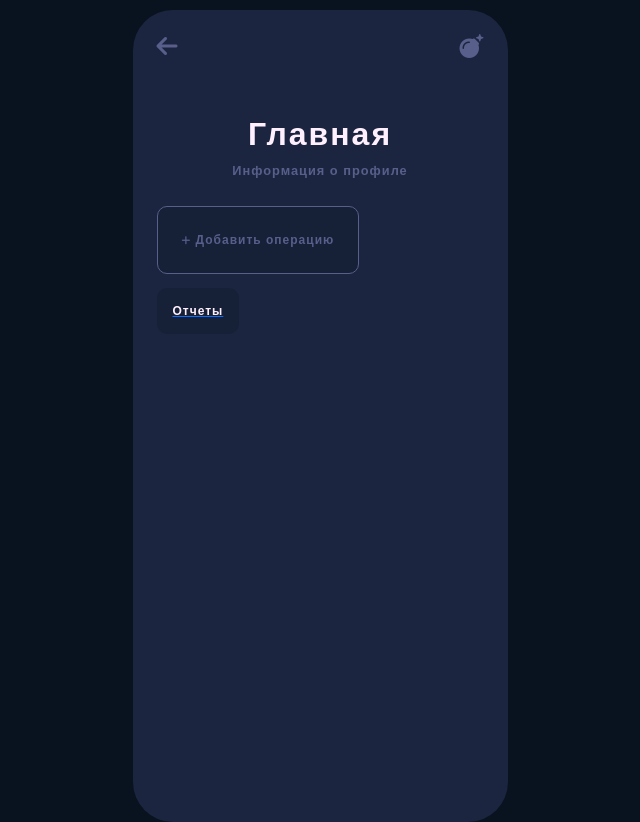
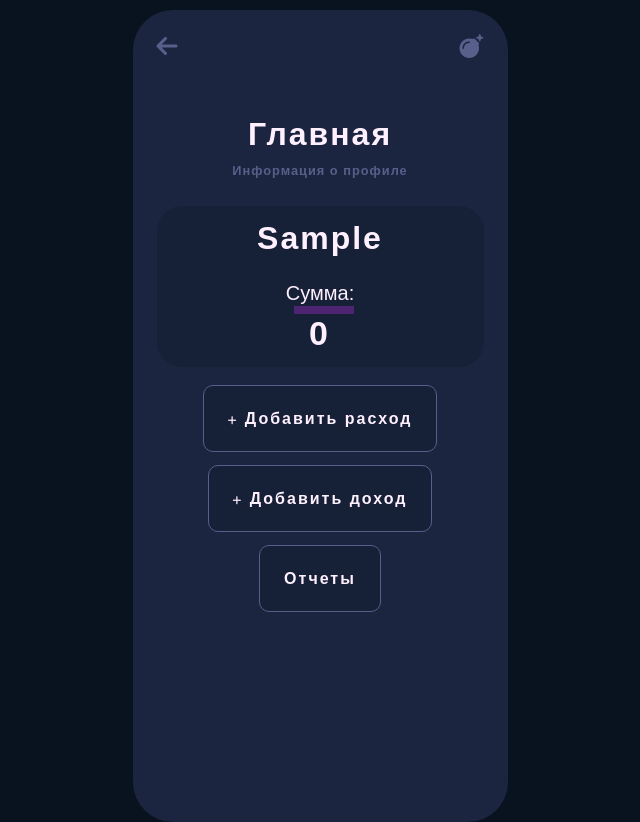
Before and after one commit to ejina21/my_finance, a Django app: page / in a window 1280 px wide. Shown: the whole page, without its empty margins (320-960 px from the left). Run offline with Django 4.2, Linux system fonts and the light colour scheme; the visitor is signed in with stand-in values (Sample User, id 1); some libraries are stand-ins or nearby versions; some web fonts are replaced.

Commit message:
feat: update template and css reports and main page

```diff
--- a/Templates/base_template.html
+++ b/Templates/base_template.html
@@ -13,7 +13,7 @@
     <div class="container">
         {% block head %}
             <div class="pt-4 px-2 d-flex flex-row justify-content-between">
-                <a href="#">
+                <a href="javascript:history.go(-1)">
                     <i class="fas fa-arrow-left nav-icon"></i>
                 </a>
                 <a href="/admin/">
--- a/Templates/main_page.html
+++ b/Templates/main_page.html
@@ -7,16 +7,34 @@
     <div class="text-center">
         <span class="sub-heading">Информация о профиле</span>
     </div>
-
-    <div class="d-flex flex-row mt-4 mx-2 align-items-center">
-        <span class="add-filter px-4 py-4">
+    <div class="d-flex flex-column chart-bg mx-2 mt-4">
+        <div class="d-flex flex-column align-items-center p-2">
+            <span class="heading">{{ user.name }}</span>
+        </div>
+        <div class="d-flex flex-column align-items-center p-2">
+            <span class="expense-label">Сумма:</span>
+            <span class="expense">{{ user.cash }}</span>
+        </div>
+    </div>
+    <div class="d-flex flex-column mt-4 mx-2 p-3 align-items-center">
+        <a href="/report">
+            <span class="add-button px-4 py-4">
+                <i class="fas fa-plus filter-icon"></i>
+                Добавить расход
+            </span>
+        </a>
+    </div>
+    <div class="d-flex flex-column mt-4 mx-2 p-3 align-items-center">
+        <a href="/report">
+            <span class="add-button px-4 py-4">
             <i class="fas fa-plus filter-icon"></i>
-            Добавить операцию
-        </span>
+            Добавить доход
+            </span>
+        </a>
     </div>
-    <div class="d-flex flex-row mt-4 mx-2 align-items-center">
+    <div class="d-flex flex-column mt-4 mx-2 p-3 align-items-center">
         <a href="/report">
-            <span class="filter px-3 py-3 mr-2 filter-active">Отчеты</span>
+            <span class="add-button px-4 py-4">Отчеты</span>
         </a>
     </div>
 {% endblock %}
--- a/dds/models.py
+++ b/dds/models.py
@@ -35,7 +35,7 @@ class Operation(models.Model):
         verbose_name_plural = 'Финансовые операции'
 
     def __str__(self):
-        return f'{self.amount}_{self.article}'
+        return f'{self.amount} {self.article}'
 
 
 class Article(models.Model):
@@ -52,4 +52,4 @@ class Article(models.Model):
         unique_together = ('type_operation', 'name')
 
     def __str__(self):
-        return f'{self.get_type_operation_display()}_{self.name}'
+        return f'{self.get_type_operation_display()} {self.name}'
--- a/dds/services/hardcode_data.py
+++ b/dds/services/hardcode_data.py
@@ -29,7 +29,7 @@ ARTICLES = (
     ('expenses', 'Подарок'),
     ('expenses', 'Другое'),
     ('expenses', 'Хоз.нужды'),
-    ('expenses', 'Равзлечения'),
+    ('expenses', 'Развлечения'),
     ('expenses', 'Ремонт'),
     ('expenses', 'Аренда'),
     ('expenses', 'Комуналка'),
--- a/dds/views.py
+++ b/dds/views.py
@@ -1,33 +1,37 @@
 from django.shortcuts import render
-
 from django.views.generic import View
 from django.http import HttpResponseRedirect
 
-from dds.forms import UserForm
+from dds.models import Operation
+from report.models import ReportOfDate
 
 
 class MainView(View):
-    form_class = UserForm
+    # form_class = UserForm
     template_name = 'main_page.html'
 
     def get(self, request, *args, **kwargs):
+        if not request.user.is_authenticated:
+            return HttpResponseRedirect('admin/')
         user_initial = {
             'name': request.user.first_name,
             'cash': request.user.cash_sum,
         }
-        form = self.form_class(instance=request.user)
-        return render(request, self.template_name, {'form': form, 'user': user_initial})
+        # form = self.form_class(instance=request.user)
+        return render(request, self.template_name, {'user': user_initial})
 
-    def post(self, request, *args, **kwargs):
-        form = self.form_class(request.POST)
-        if form.is_valid():
-            return HttpResponseRedirect('/success/')
-
-        return render(request, self.template_name, {'form': form})
+    # def post(self, request, *args, **kwargs):
+    #     form = self.form_class(request.POST)
+    #     if form.is_valid():
+    #         return HttpResponseRedirect('/success/')
+    #
+    #     return render(request, self.template_name, {'form': form})
 
 
 class ReportView(View):
     template_name = 'reports.html'
 
     def get(self, request, *args, **kwargs):
-        return render(request, self.template_name, {})
+        reports = ReportOfDate.objects.filter(user=request.user)
+        operations = Operation.objects.filter(user=request.user)
+        return render(request, self.template_name, {'reports': reports, 'operations': operations})
--- a/static/css/style.css
+++ b/static/css/style.css
@@ -50,6 +50,9 @@ div.menu {
     color: #585F8B;
     border-radius: 10px;
     font-weight: 900;
+    overflow: hidden;
+    overflow-x: scroll;
+    white-space:nowrap;
     font-size: 12px;
     letter-spacing: 1px;
     cursor: pointer;
@@ -75,8 +78,7 @@ span.filter {
 span.add-filter {
     background: #162037;
     border-radius: 10px;
-    color: #585F8B;
-    border: 1px solid #585F8B;
+    color: #fff0ff;
     font-weight: 900;
     font-size: 12px;
     letter-spacing: 1px;
@@ -129,13 +131,38 @@ div.bar-2 {
     border-radius: 5px;
 }
 
-span.chart-label {
-    font-size: 10px;
+td.chart-label {
+    font-size: 12px;
     font-weight: 900;
-    color: #585F8B;
+    color: #fff0ff;
 }
-
+div.report-bg {
+    overflow-y: scroll;
+    background: #162037;
+    border-radius: 25px;
+    height: 45%;
+    letter-spacing: 1px;
+}
 div.chart-bg {
     background: #162037;
     border-radius: 25px;
 }
+
+a {
+    text-decoration: none !important;
+}
+
+span.add-button {
+    background: #162037;
+    border-radius: 10px;
+    color: #fff0ff;
+    border: 1px solid #585F8B;
+    font-weight: 900;
+    font-size: 16px;
+    letter-spacing: 2px;
+    cursor: pointer;
+}
+
+span.add-button:hover {
+    border: 1px solid #fff0ff;
+}
```
Also changed, not shown: Templates/reports.html (+30 -68 lines).
